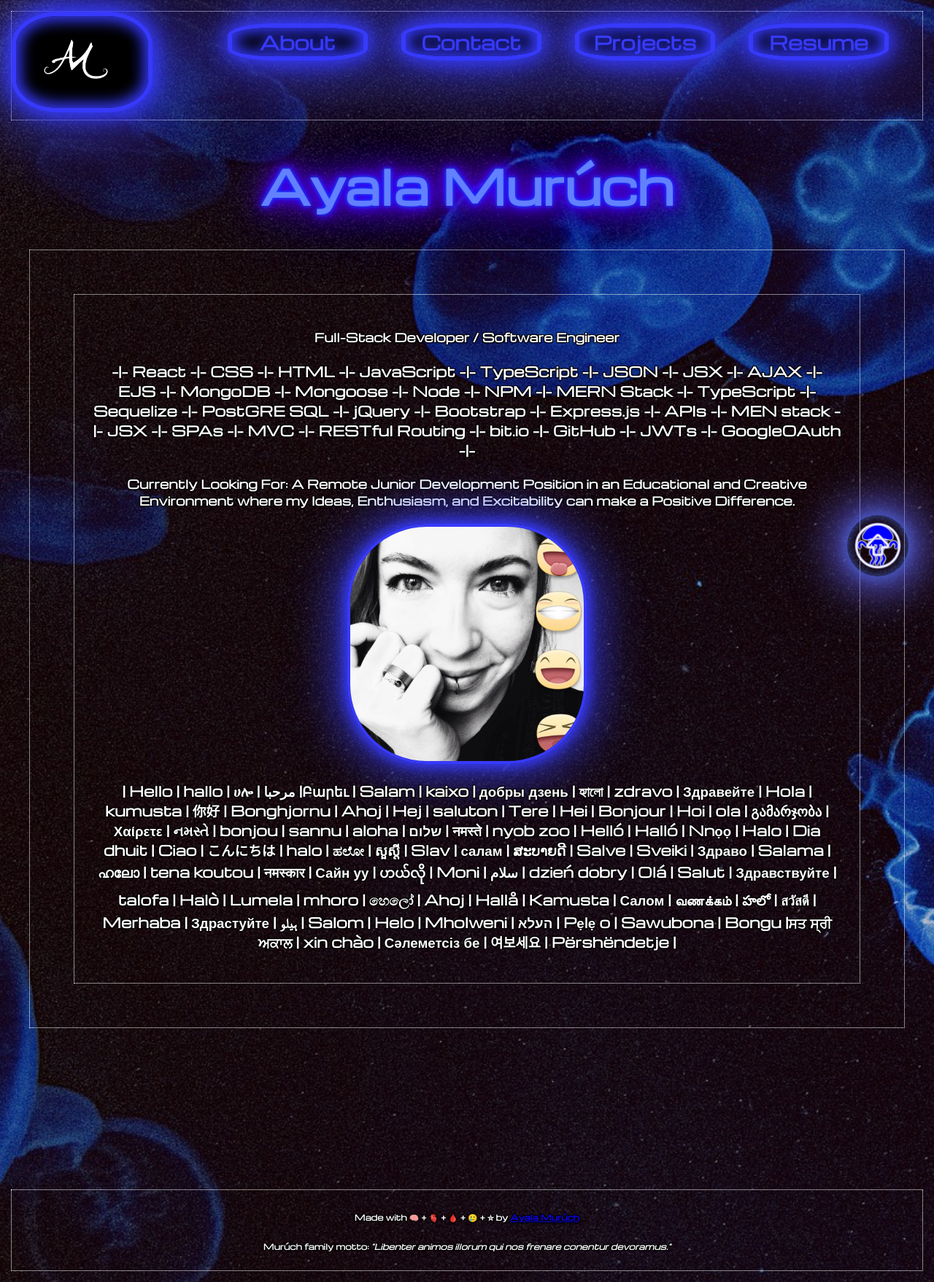
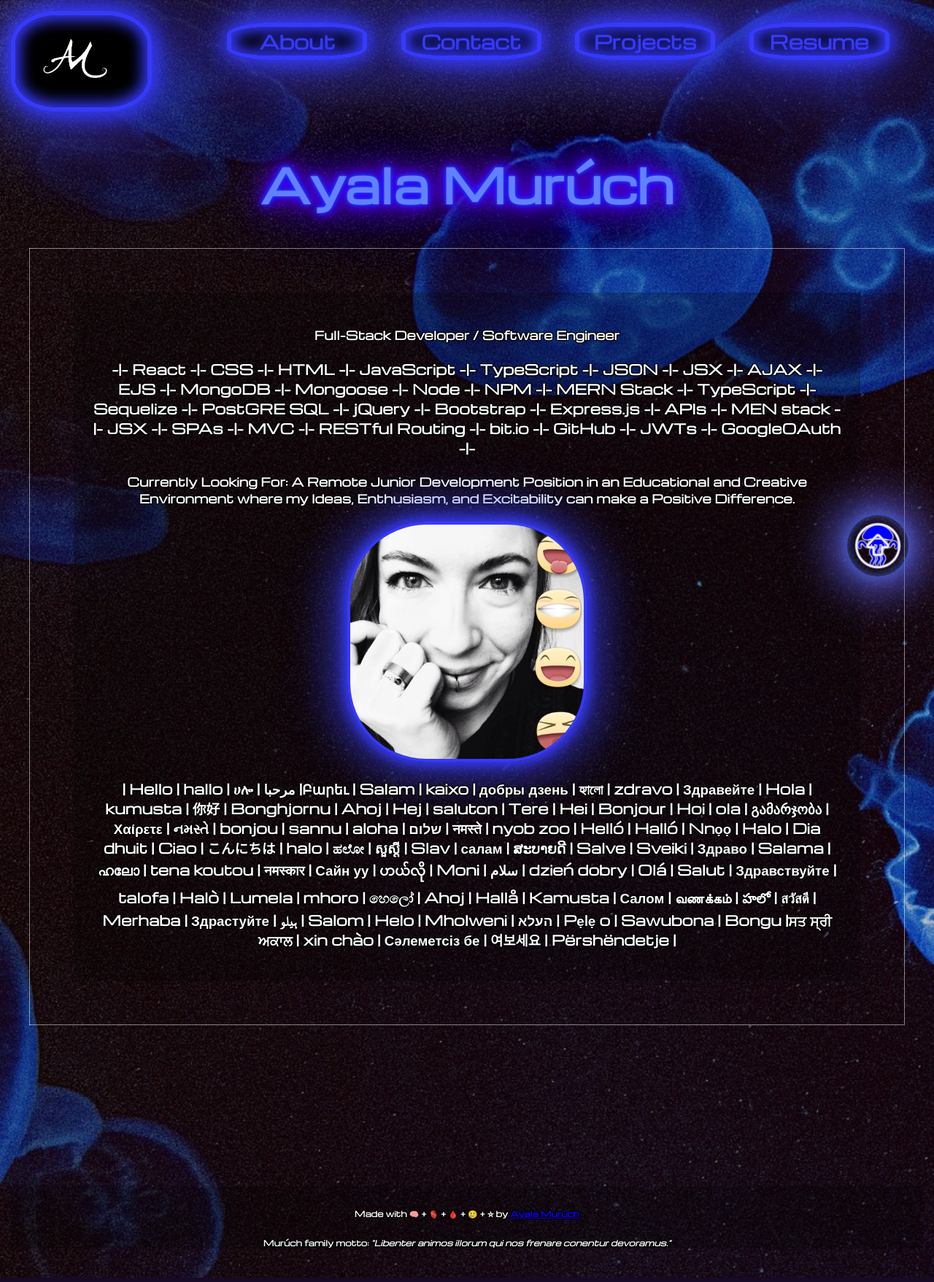
Before and after one commit to ayamur/AMuruch-Portfolio, a React (Create React App) app: page / in a window 1280 px wide. Shown: the whole page at 73% size. Built offline with nearby package versions, Linux system fonts and the light colour scheme.

Commit message:
remove spotted white borders on main page, navbar and footer

```diff
--- a/src/App.css
+++ b/src/App.css
@@ -59,7 +59,7 @@ body {
 nav {
   display: flex;
   justify-content: space-between;
-  border: white 1px dotted;
+  /* border: white 1px dotted; */
   padding-bottom: 10px;
 }
 
@@ -181,7 +181,8 @@ justify-self: center;
 #footer {
   margin: 100px 0 0 0;
   padding: 5px 0 0 0;
-  border: 1px white dotted;
+  background-color: rgba(0, 0, 0, 0.25);
+  /* border: 1px white dotted; */
 }
 
 h1 {
@@ -298,7 +299,7 @@ a:visited {
 .contact-linked,
 .contact-mail,
 .resume-pg {
-  border: white 1px dotted;
+  background-color: rgba(0, 0, 0, 0.25);
   margin: 50px;
   padding: 25px;
 }
```
